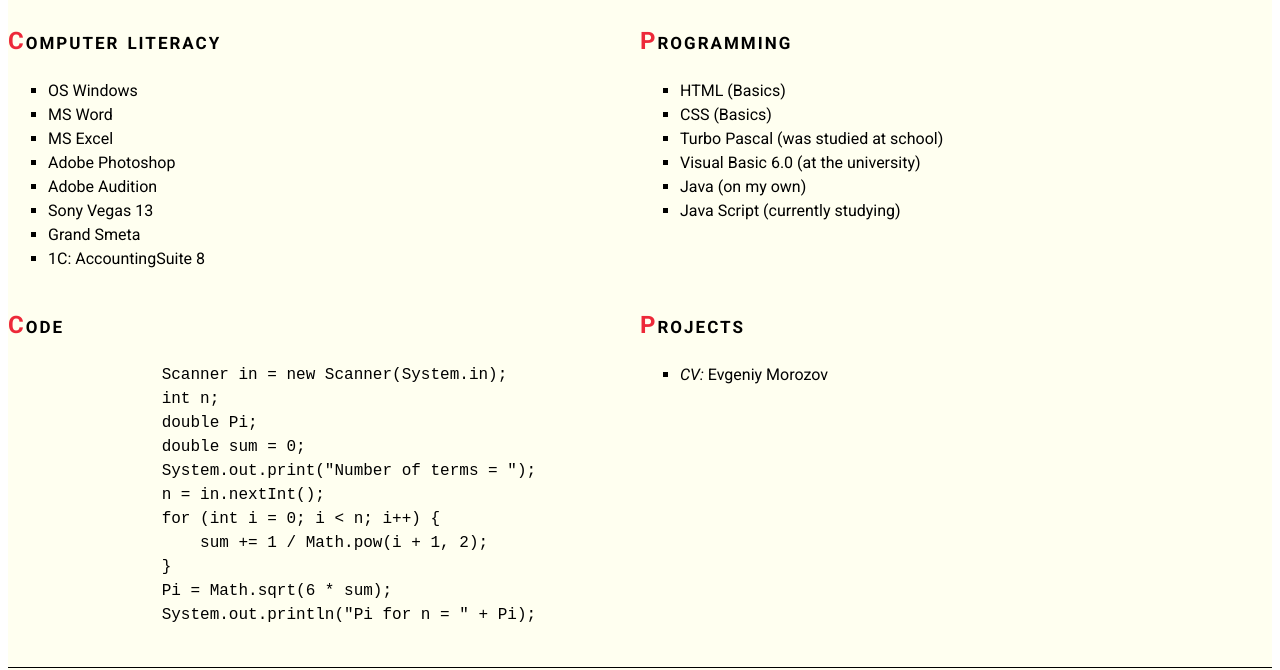
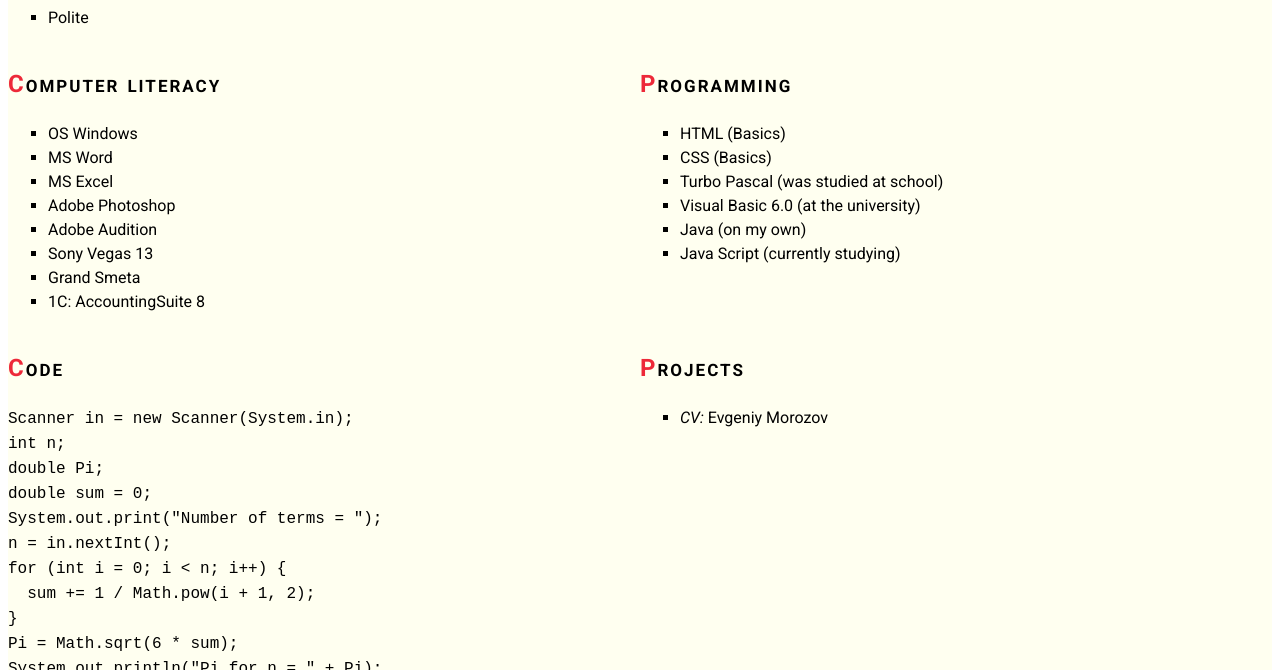
Before and after one commit to EvgeniyMorozov164/rsschool-cv, a plain HTML site: page index.html in a window 1280 px wide. Shown: the part 1126-1796 px from the top of the page. Drawn offline with Linux system fonts and the light colour scheme.

Commit message:
docs: fix html

```diff
--- a/index.html
+++ b/index.html
@@ -31,7 +31,7 @@
     <main>
         <div class="container main-container">
         <section class="section">
-            <img src="myAvatar.jpg" alt="my avatar" class="avatar">
+            <h2><img src="myAvatar.jpg" alt="my avatar" class="avatar"></h2>
         </section>
         <section class="section">
             <h1 class="name"><span class="first-letter">E</span>VGENIY <span class="first-letter">M</span>OROZOV</h1>
@@ -117,19 +117,27 @@
         <section class="section" id="code">
             <h2 class="h2"><span class="first-letter">C</span>ode</h2>
             <code class="code">
-                <pre>
                 Scanner in = new Scanner(System.in);
+                <br>
                 int n;
+                <br>
                 double Pi;
+                <br>
                 double sum = 0;
+                <br>
                 System.out.print("Number of terms = ");
+                <br>
                 n = in.nextInt();
+                <br>
                 for (int i = 0; i &lt; n; i++) {
-                    sum += 1 / Math.pow(i + 1, 2);
+                <br>
+                &nbsp;&nbsp;sum += 1 / Math.pow(i + 1, 2);
+                <br>
                 }
+                <br>
                 Pi = Math.sqrt(6 * sum);
+                <br>
                 System.out.println("Pi for n = " + Pi);
-                </pre>
             </code>
         </section>
         <section class="section" id="projects">
--- a/style.css
+++ b/style.css
@@ -53,6 +53,7 @@ header {
 main {
     background-color: #fffff0;
     border-bottom: 1px solid #000000;
+    padding-bottom: 20px;
 }
 
 .avatar {
```
